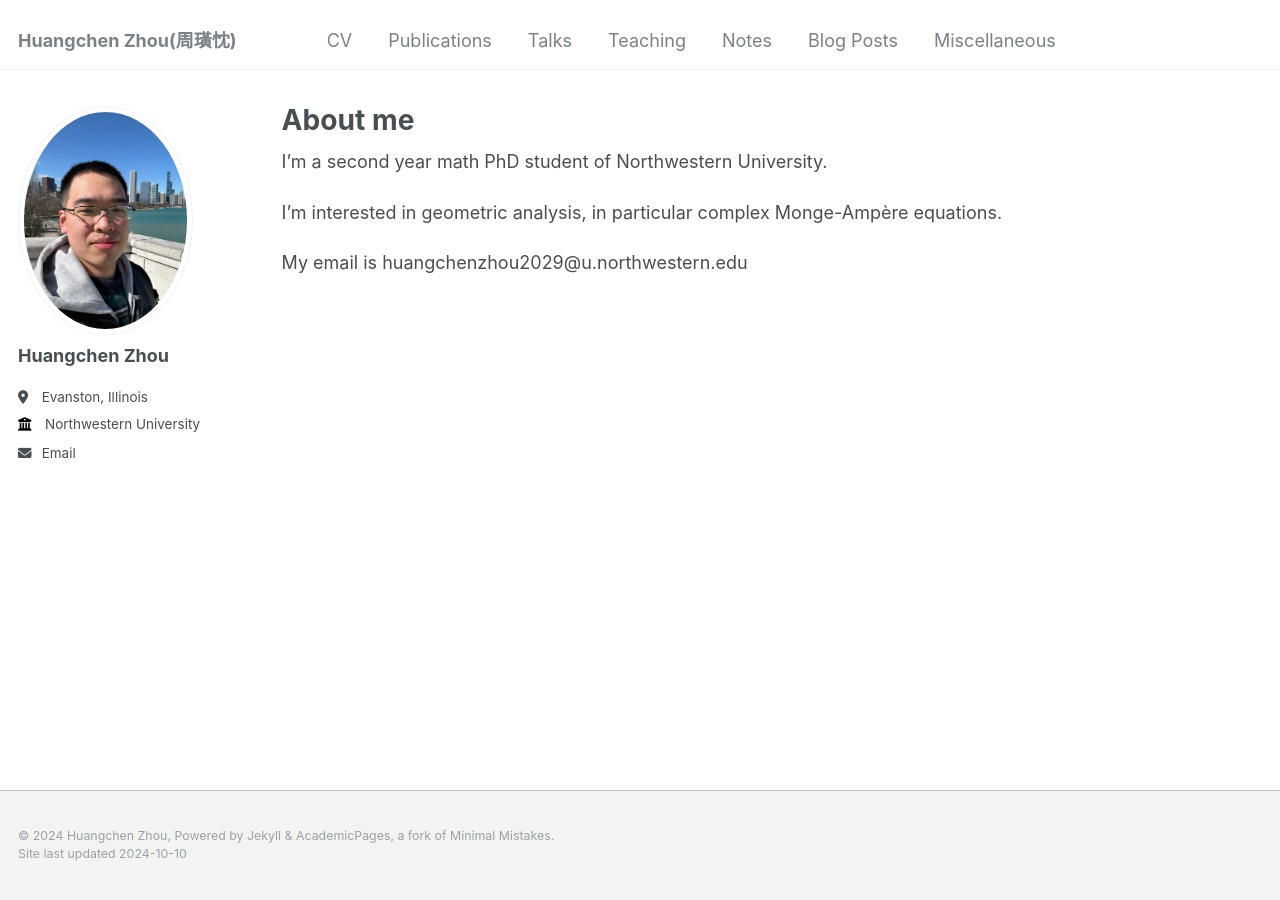
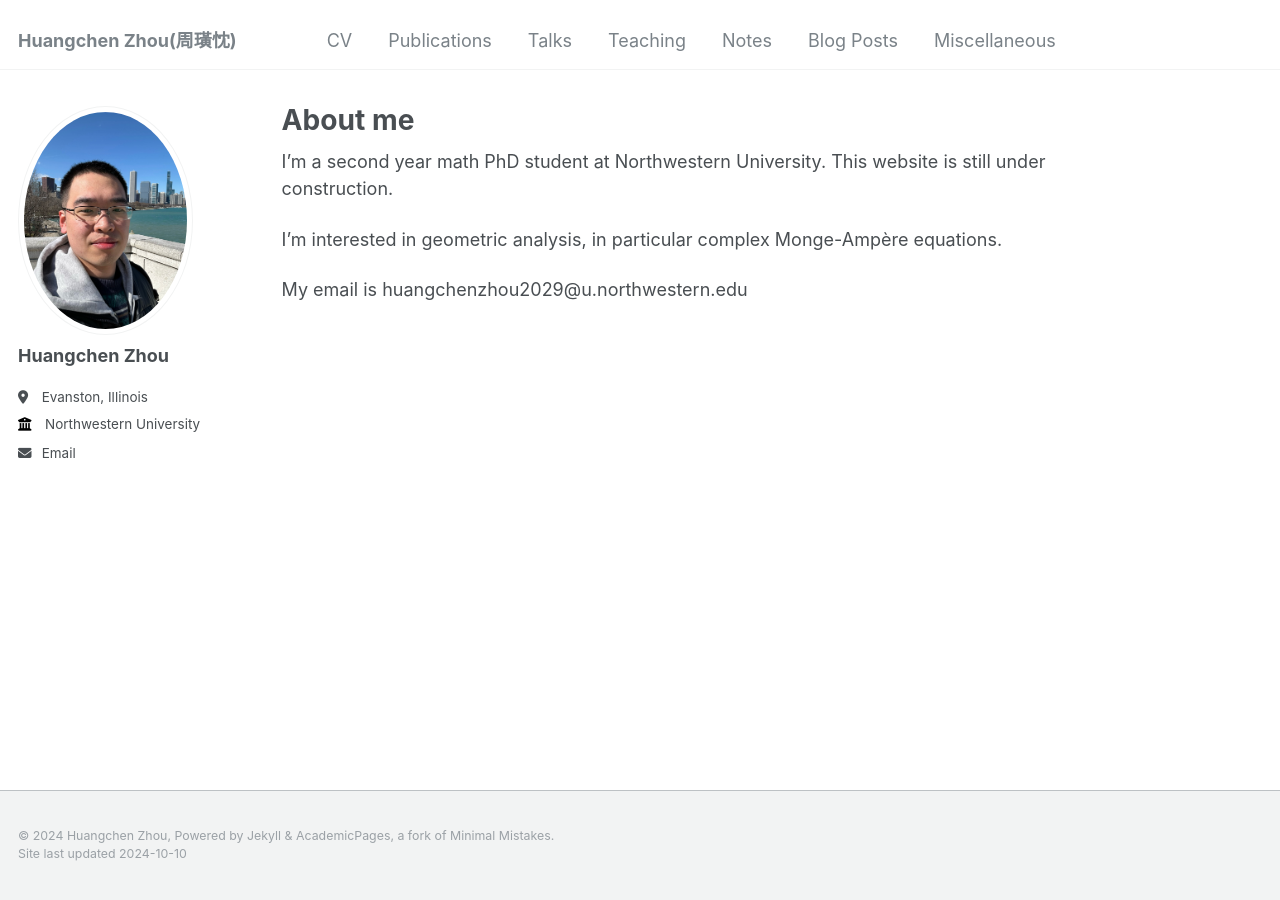
Before and after one commit to zhc515/zhc515.github.io, a Jekyll site: the page built from _pages/about.md, in a window 1280 px wide. Built offline with Jekyll 4.4.1, drawn with Linux system fonts in a browser that asks for light colours.

Commit message:
Update about.md

```diff
--- a/_pages/about.md
+++ b/_pages/about.md
@@ -7,7 +7,7 @@ redirect_from:
   - /about.html
 ---
 
-I'm a second year math PhD student of Northwestern University.
+I'm a second year math PhD student at Northwestern University. This website is still under construction.
 
 I'm interested in geometric analysis, in particular complex Monge-Ampère equations.
 
```
